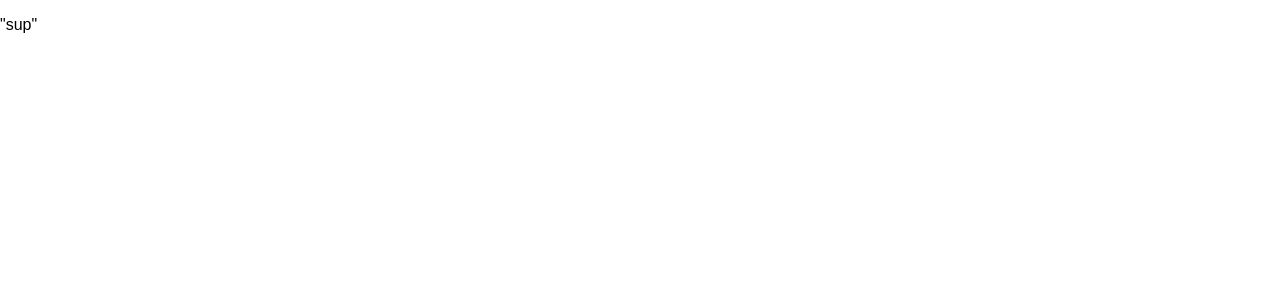
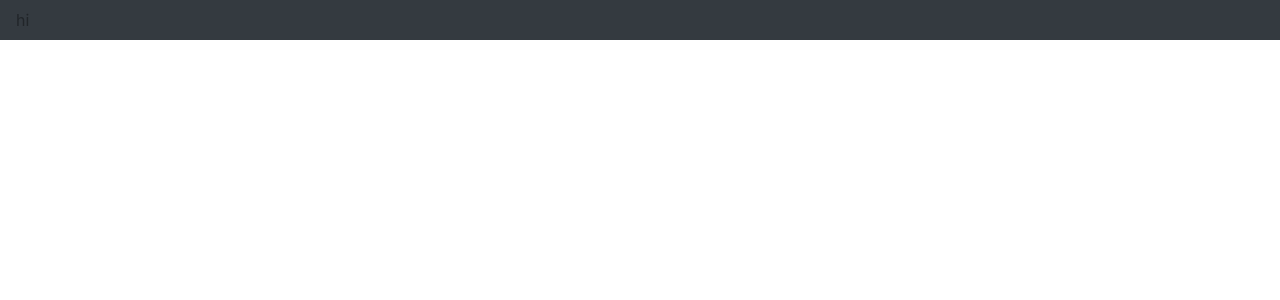
Before and after one commit to Dick-Ward/DonorPool-client, a React (Create React App) app: page / in a window 1280 px wide. Shown: the top 300 px of the page. Built offline with nearby package versions, Linux system fonts and the light colour scheme.

Commit message:
switching away from css bootstrap and over to reactstrap

```diff
--- a/package.json
+++ b/package.json
@@ -3,7 +3,6 @@
   "version": "0.1.0",
   "private": true,
   "dependencies": {
-    "bootstrap": "^4.0.0-beta.3",
     "react": "^16.2.0",
     "react-dom": "^16.2.0",
     "react-scripts": "1.0.17"
@@ -13,5 +12,8 @@
     "build": "react-scripts build",
     "test": "react-scripts test --env=jsdom",
     "eject": "react-scripts eject"
+  },
+  "devDependencies": {
+    "bootstrap": "^4.0.0-beta.3"
   }
 }
--- a/src/App.js
+++ b/src/App.js
@@ -1,10 +1,11 @@
 import React, { Component } from "react";
+import Navbar from "./components/Navbar";
 
 import "./App.css";
 
 class App extends Component {
   render() {
-    return <p>"sup"</p>;
+    return <Navbar />;
   }
 }
 
--- a/src/components/Navbar.js
+++ b/src/components/Navbar.js
@@ -0,0 +1,7 @@
+import React from "react";
+
+const Navbar = () => {
+  return <nav className="navbar navbar-light bg-dark">hi</nav>;
+};
+
+export default Navbar;
--- a/src/index.js
+++ b/src/index.js
@@ -1,6 +1,7 @@
 import React from "react";
 import ReactDOM from "react-dom";
 import "./index.css";
+import "../node_modules/bootstrap/dist/css/bootstrap.min.css";
 import App from "./App";
 
 ReactDOM.render(<App />, document.getElementById("root"));
```
Also changed, not shown: 1 other file (tests, documents, lock files or other folders).
